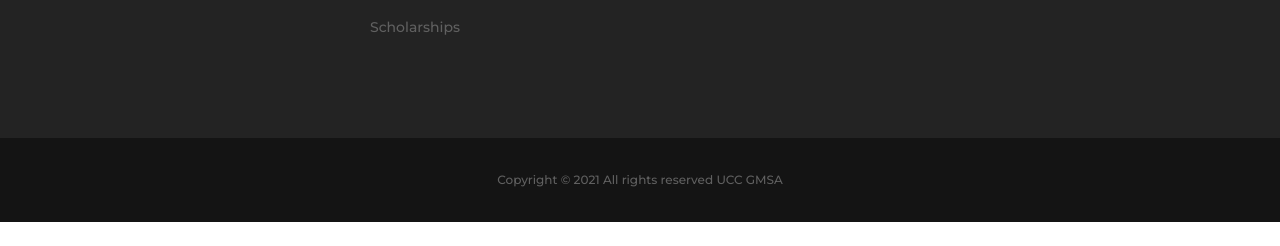
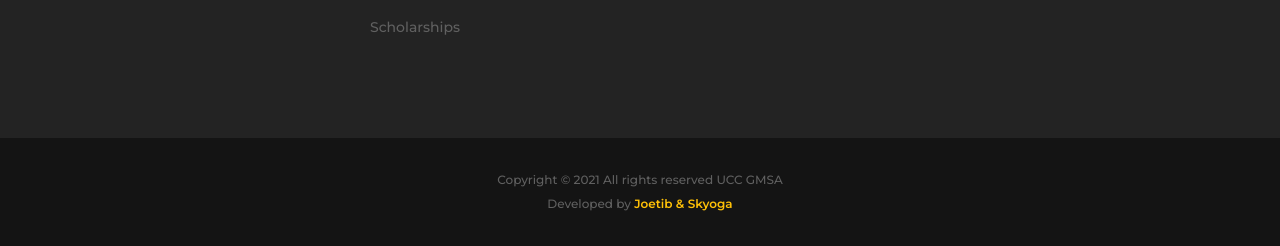
Before and after one commit to Joetib/gmsa, a Django app: page / in a window 1280 px wide. Shown: the part 2431-2677 px from the top of the page. Before the commit the page ends 2653 px from the top, so only its background shows below. Run offline with Django 3.2, Linux system fonts and the light colour scheme; data that the repository does not hold is empty; some libraries are stand-ins or nearby versions; some web fonts are replaced.

Commit message:
Added names to footer

```diff
--- a/pages/templates/_base.html
+++ b/pages/templates/_base.html
@@ -208,7 +208,9 @@
                             <script>document.write(new Date().getFullYear());</script> All rights reserved </i> UCC GMSA
                             </a>
                             <!-- Link back to Colorlib can't be removed. Template is licensed under CC BY 3.0. -->
+
                         </p>
+                        <p class="text-center">Developed by <a class="text-warning" href="tel:0546383716">Joetib & Skyoga</a></p>
                     </div>
                 </div>
             </div>
--- a/pages/templates/pages/index.html
+++ b/pages/templates/pages/index.html
@@ -1,5 +1,5 @@
 {% extends '_base.html' %}
-
+{% block title %}Welcome to our official website {% endblock %}
 {% load static %}
 {% block content %}
 <!-- ##### Hero Area Start ##### -->
```
